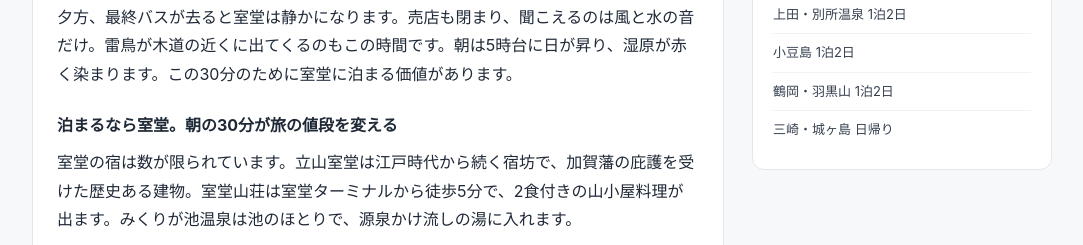
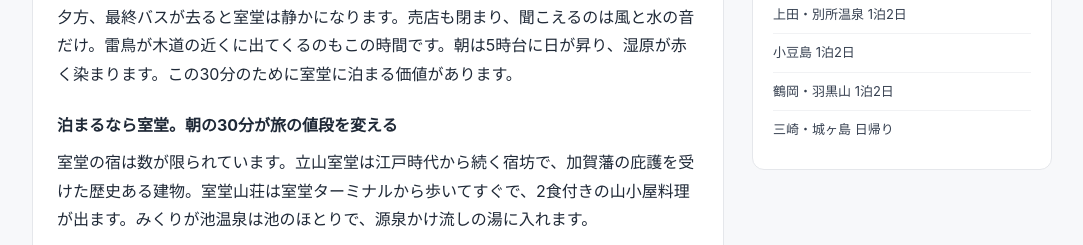
Before and after one commit to tfwe73/lrki1111, a plain HTML site: page posts/tateyama-kurobe-alpen-route-1n2d-plan.html in a window 1280 px wide. Shown: the part 3968-4213 px from the top of the page, without its empty margins (98-1181 px from the left). Drawn offline with Linux system fonts and the light colour scheme.

Commit message:
Adjust Murodo hut distance wording

```diff
--- a/posts/tateyama-kurobe-alpen-route-1n2d-plan.html
+++ b/posts/tateyama-kurobe-alpen-route-1n2d-plan.html
@@ -211,7 +211,7 @@
         <p>夕方、最終バスが去ると室堂は静かになります。売店も閉まり、聞こえるのは風と水の音だけ。雷鳥が木道の近くに出てくるのもこの時間です。朝は5時台に日が昇り、湿原が赤く染まります。この30分のために室堂に泊まる価値があります。</p>
 
         <h3>泊まるなら室堂。朝の30分が旅の値段を変える</h3>
-        <p>室堂の宿は数が限られています。立山室堂は江戸時代から続く宿坊で、加賀藩の庇護を受けた歴史ある建物。室堂山荘は室堂ターミナルから徒歩5分で、2食付きの山小屋料理が出ます。みくりが池温泉は池のほとりで、源泉かけ流しの湯に入れます。</p>
+        <p>室堂の宿は数が限られています。立山室堂は江戸時代から続く宿坊で、加賀藩の庇護を受けた歴史ある建物。室堂山荘は室堂ターミナルから歩いてすぐで、2食付きの山小屋料理が出ます。みくりが池温泉は池のほとりで、源泉かけ流しの湯に入れます。</p>
         <p>予約のときに確認したいのは、夕食の時間と消灯時間です。山小屋は17時半〜18時半に夕食、21時消灯というところが多く、夜更かしはできません。逆に朝は早く、5時台に起きてご来光を見るのが自然な流れになります。</p>
         <p>荷物は宿に置いて、身軽に黒部ダムまで歩けるのが1泊の強みです。2日目の朝、室堂を8時に出れば、黒部ダムに9時半、扇沢に11時半。午後はゆっくり長野側へ抜けられます。</p>
 
```
